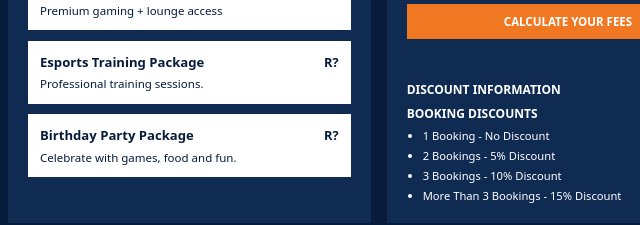
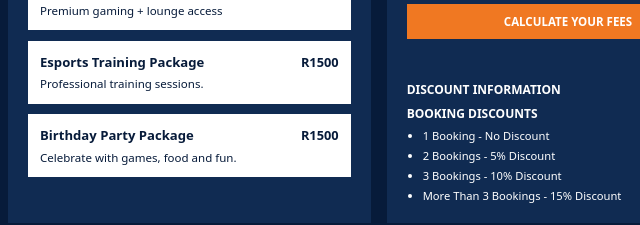
Before and after one commit to Blaze-Malan/XHAW5112, a plain HTML site: page fees.html in a window 1280 px wide. Shown: the part 402-627 px from the top of the page, 72-712 px from the left. Drawn offline with Linux system fonts and the light colour scheme.

Commit message:
Content correction

```diff
--- a/fees.html
+++ b/fees.html
@@ -48,14 +48,14 @@
 					<div class="fees-package-option">
 						<div class="fees-package-heading">
 							<h3>Esports Training Package</h3>
-							<span>R?</span>
+							<span>R1500</span>
 						</div>
 						<p>Professional training sessions.</p>
 					</div>
 					<div class="fees-package-option">
 						<div class="fees-package-heading">
 							<h3>Birthday Party Package</h3>
-							<span>R?</span>
+							<span>R1500</span>
 						</div>
 						<p>Celebrate with games, food and fun.</p>
 					</div>
```
